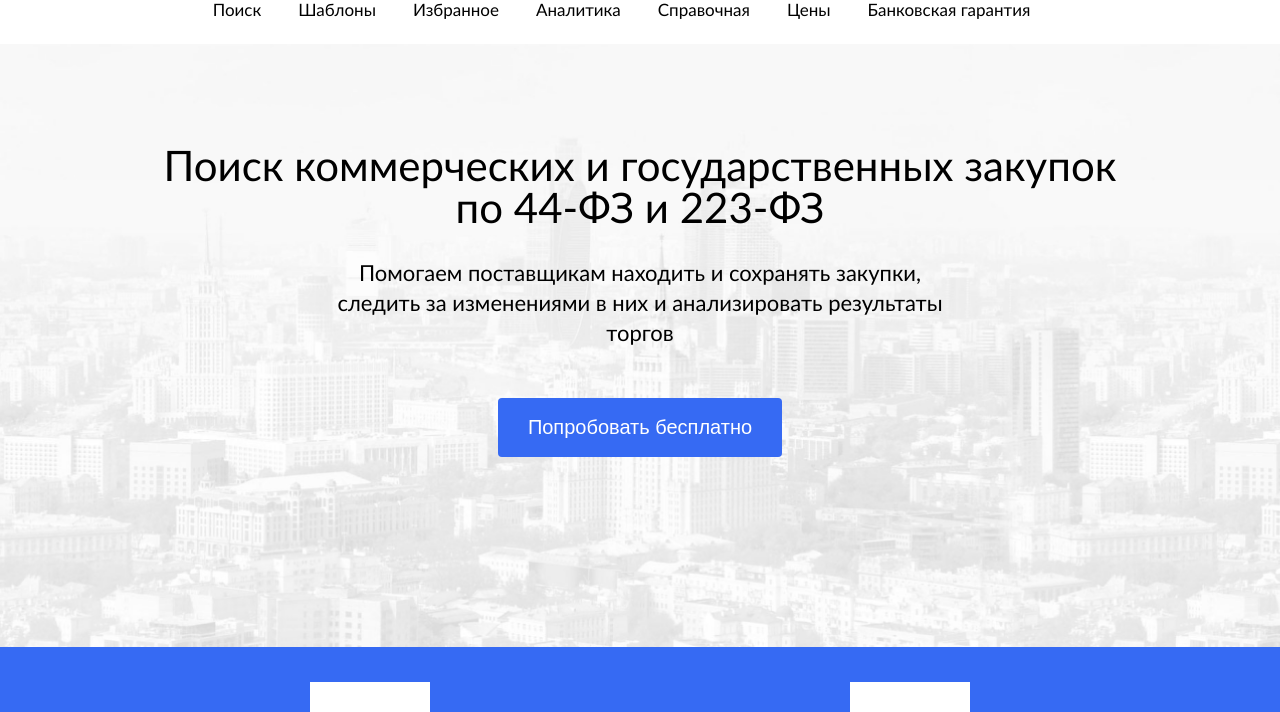
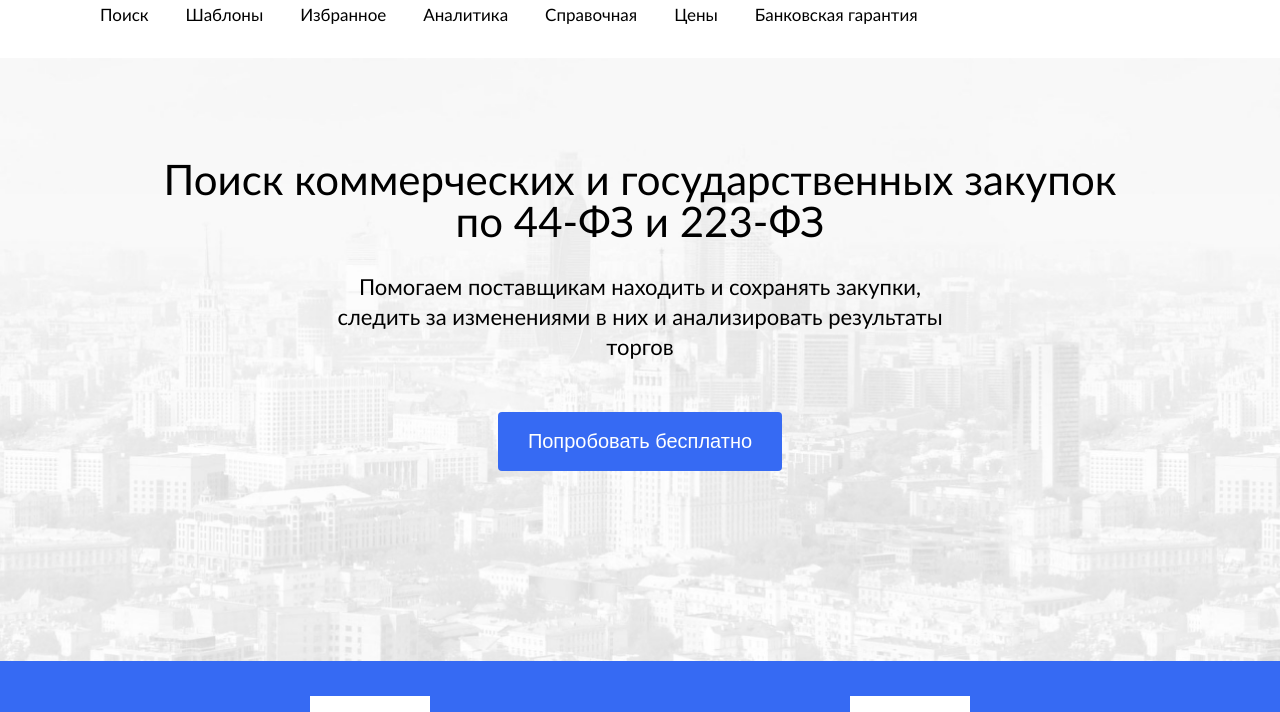
Before and after one commit to RevinFedor/okei-build, a plain HTML site: page index.html in a window 1280 px wide. Shown: the part 65-777 px from the top of the page. Drawn offline with Linux system fonts and the light colour scheme; files whose address does not match are found by name.

Commit message:
two section

```diff
--- a/style.scss
+++ b/style.scss
@@ -19,33 +19,33 @@ body {
     font-size: 28px;
     font-family: 800;
     &_p {
-      margin:  0 15px 0 5px;
+      margin: 0 15px 0 5px;
       padding-right: 15px;
       color: blue;
       border-right: 1px solid rgba(0, 0, 0, 0.11);
     }
   }
-  &_logout{
+  &_logout {
     font-weight: 600;
     display: flex;
     align-items: center;
-font-size: 18px;
-cursor: pointer;
-p{
-  margin-right: 5px;
-}
+    font-size: 18px;
+    cursor: pointer;
+    p {
+      margin-right: 5px;
+    }
   }
   &_left {
     display: flex;
   }
   &_nav {
-    display: flex;
-    justify-content: center;
+
     ul {
       display: flex;
+
       margin: 0 auto;
-      margin-top: 20px;
-      margin-bottom: 26px;
+
+      margin: 25px 0 35px;
       font-size: 17px;
       li {
         margin-right: 37px;
@@ -312,7 +312,7 @@ p{
     &_vk {
       display: flex;
       align-items: center;
-      img{
+      img {
         margin: -10px 5px 0 0;
       }
     }
```
Also changed, not shown: css/style.css, 1 other file.
